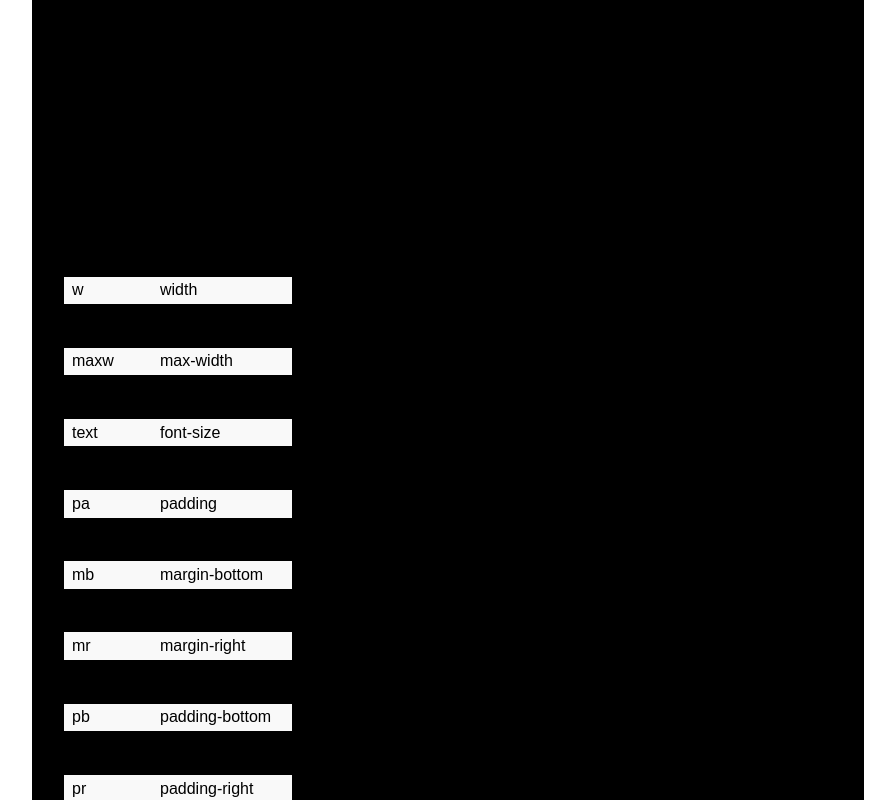
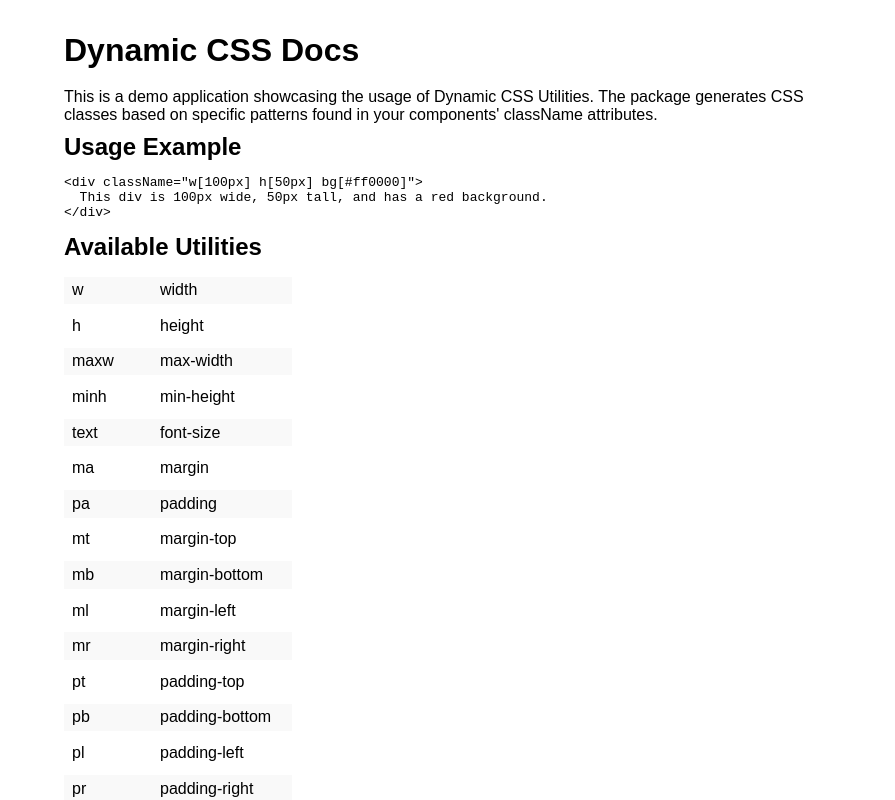
Before and after one commit to Igor-J86/dynamic-css, a React (Vite) app: page / in a window 1280 px wide. Shown: the top 800 px of the page, without its empty margins (192-1087 px from the left). Built offline with nearby package versions, Linux system fonts and the light colour scheme.

Commit message:
docs: remove black bg

```diff
--- a/src/components/Main.tsx
+++ b/src/components/Main.tsx
@@ -2,7 +2,7 @@ import { PROP_MAP } from '../../script';
 
 const Main = () => {
   return (
-    <main className="pa[2rem] maxw[52rem] ma[auto] bg[#000000]">
+    <main className="pa[2rem] maxw[52rem] ma[auto]">
       <h1>Dynamic CSS Docs</h1>
       <p>
         This is a demo application showcasing the usage of Dynamic CSS Utilities. The package generates CSS classes based on specific patterns found in your components' className attributes.
```
